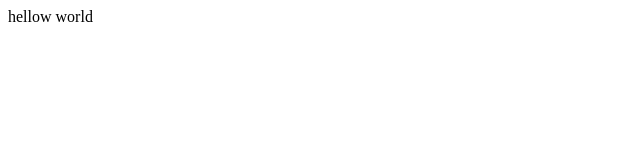
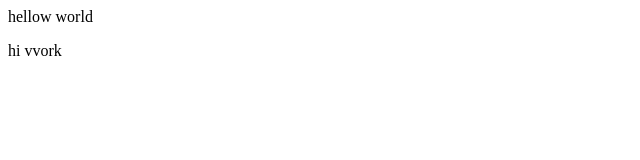
Before and after one commit to Abdulhadisheikh/git-practice, a plain HTML site: page index.html in a window 1280 px wide. Shown: the full height of the page, 0-640 px from the left. Drawn offline with Linux system fonts and the light colour scheme.

Commit message:
another para added

```diff
--- a/index.html
+++ b/index.html
@@ -1 +1,2 @@
 <p>hellow world</p>
+<p>hi vvork</p>
```
